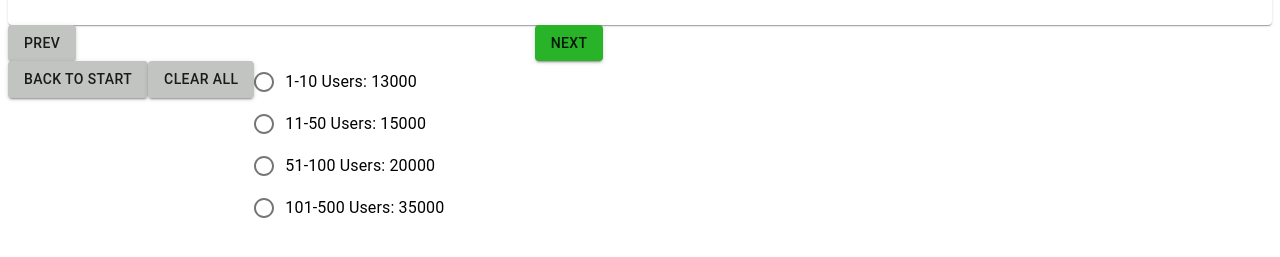
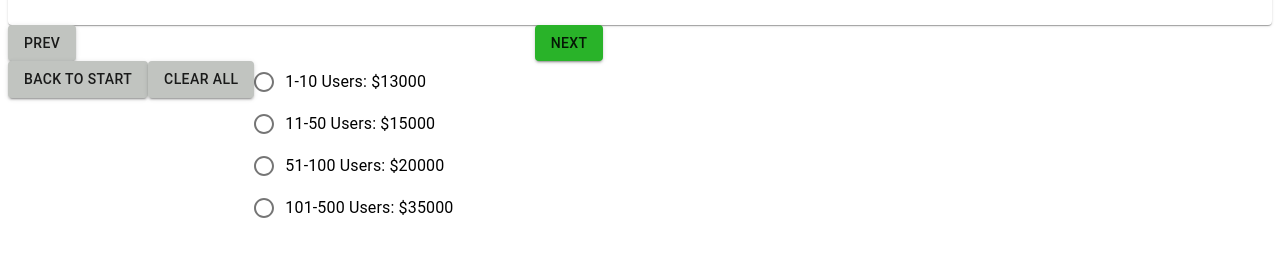
Before and after one commit to Mingyang-Li/Quote-Estimator, a React (Create React App) app: page / in a window 1280 px wide. Shown: the part 209-466 px from the top of the page. Built offline with nearby package versions, Linux system fonts and the light colour scheme.

Commit message:
modified updateAllResponses

```diff
--- a/src/App.js
+++ b/src/App.js
@@ -55,6 +55,7 @@ const App = () => {
     // check & update allAesponses (flow)
     switch (selectionType) {
       case "single-select":
+        console.log("single-select!");
         if (allResponses.length === 0) {
           newResponses.push(selectedResponse);
         } else {
@@ -125,7 +126,6 @@ const App = () => {
     questionIndex,
     selectionType,
     allResponses,
-
     clickedCalculateCost,
     totalPrice,
     nextQuestion,
--- a/src/Components/QuestionPageContents/SelectionOptions/SingleSelectOptions.js
+++ b/src/Components/QuestionPageContents/SelectionOptions/SingleSelectOptions.js
@@ -10,6 +10,13 @@ const SingleSelectOptions = () => {
   const { questionIndex, updateAllResponses } = useContext(GlobalContext);
 
   const currQuestion = QuestionData[questionIndex];
+
+  const [value, setValue] = useState();
+
+  const handleRadioChange = (event) => {
+    event.preventDefault();
+    setValue(event.target.value);
+  };
 
   const getAnswers = () => {
     let allAnswers = [];
@@ -28,19 +35,24 @@ const SingleSelectOptions = () => {
   };
 
   const answers = getAnswers();
-  console.table(answers);
+  // console.table(answers);
 
   return (
     <FormControl component="fieldset">
-      <RadioGroup aria-label="users" name="users">
+      <RadioGroup
+        aria-label={currQuestion.questionTopic}
+        name={currQuestion.questionTopic}
+        onChange={handleRadioChange}
+      >
         {answers.map(({ optionIndex, optionText, optionPrice }) => (
           <FormControlLabel
+            checked={value === optionText}
             key={optionText}
             value={optionText}
             price={optionPrice}
             control={<Radio />}
-            label={optionText + ": " + optionPrice.toString()}
-            // onClick={updateAllResponses(answers[optionIndex])}
+            label={optionText + ": $" + optionPrice.toString()}
+            // onChange={updateAllResponses(answers[optionIndex])}
           />
         ))}
       </RadioGroup>
```
